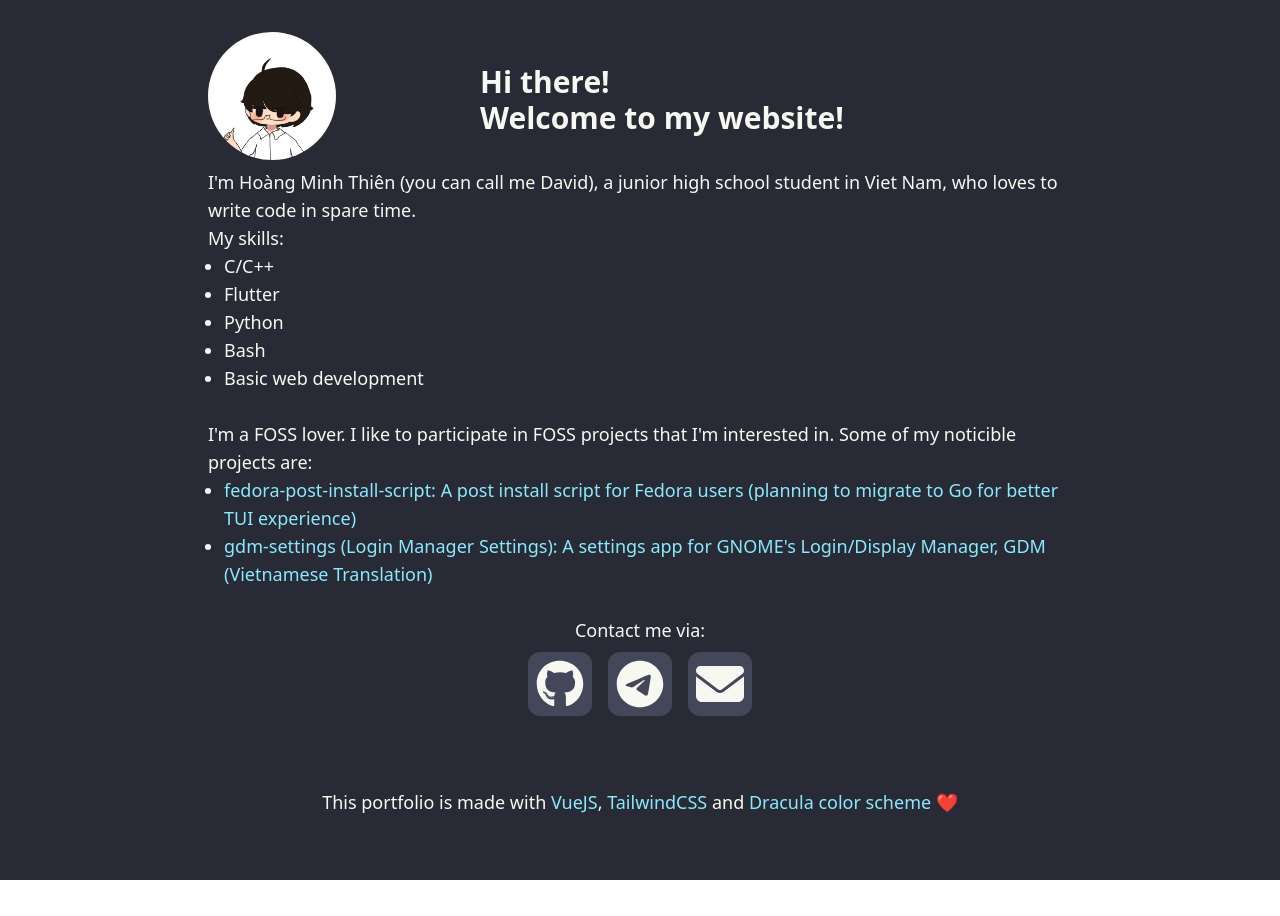
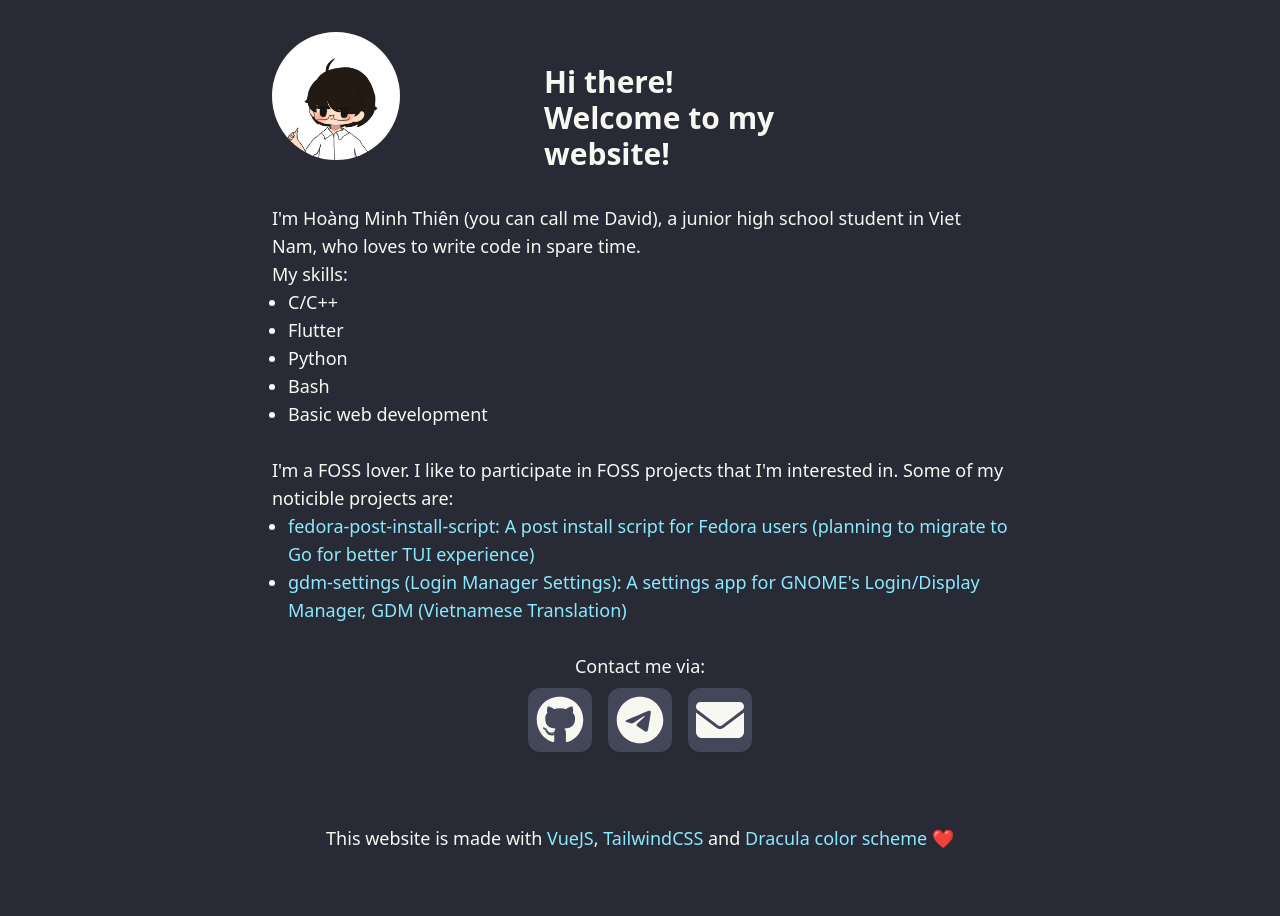
Before and after one commit to hmthien050209/hmthien050209.github.io, a Vue app: page / in a window 1280 px wide. Before the commit the page ends 880 px from the top, so only its background shows below. Built offline with nearby package versions, Linux system fonts and the light colour scheme.

Commit message:
Some minor fixes

```diff
--- a/src/App.vue
+++ b/src/App.vue
@@ -5,7 +5,7 @@ import Footer from './components/Footer.vue'
 
 <template>
   <div class="h-fit w-screen bg-draculaBackground text-draculaForeground overflow-hidden">
-    <div class="pt-8 max-w-4xl justify-center md:ml-auto md:mr-auto pl-4 pr-4">
+    <div class="pt-8 max-w-3xl justify-center md:ml-auto md:mr-auto pl-4 pr-4">
       <div class="h-fit">
         <img src="./assets/avatar.png" alt="My avatar"
           class="rounded-full lg:float-left float-none place-self-center md:h-32 md:w-32 h-24 w-24 mx-auto" />
@@ -16,7 +16,7 @@ import Footer from './components/Footer.vue'
           </h1>
         </div>
       </div>
-      <span class="font-medium lg:text-lg md:text-base text-sm">
+      <span class="body-text">
         I'm Hoàng Minh Thiên (you can call me David), a junior high school student in
         Viet Nam, who loves to write code in spare time.
         <br />
@@ -47,7 +47,7 @@ import Footer from './components/Footer.vue'
         </ul>
       </span>
       <br />
-      <div class="text-center lg:text-lg md:text-base text-sm font-medium">Contact me via:</div>
+      <div class="text-center body-text">Contact me via:</div>
       <div class="flex items-center justify-center">
         <SocialMediaButton url="https://github.com/davidhoang05022009" icon="fa-brands fa-github" />
         <SocialMediaButton url="https://t.me/davidhoang05022009" icon="fa-brands fa-telegram" />
--- a/src/assets/main.css
+++ b/src/assets/main.css
@@ -18,3 +18,7 @@ footer {
 .greeting {
   @apply text-lg md:text-xl lg:text-3xl font-semibold;
 }
+
+.body-text {
+  @apply font-medium lg:text-lg md:text-base text-sm;
+}
--- a/src/components/Footer.vue
+++ b/src/components/Footer.vue
@@ -1,7 +1,7 @@
 <template>
     <footer class="text-center">
-        <span class="lg:text-lg md:text-base text-sm">
-            This portfolio is made with <a href="https://vuejs.org">VueJS</a>,
+        <span class="body-text">
+            This website is made with <a href="https://vuejs.org">VueJS</a>,
             <a href="https://tailwindcss.com">TailwindCSS</a>
             and <a href="https://draculatheme.com">Dracula color scheme</a> ❤️
         </span>
--- a/src/components/SocialMediaButton.vue
+++ b/src/components/SocialMediaButton.vue
@@ -16,6 +16,8 @@ const props = defineProps({
 
 <style scoped>
 .box {
-    @apply bg-draculaCurrentline hover:bg-draculaComment transition-all duration-150 text-draculaForeground md:h-16 md:w-16 h-12 w-12 rounded-xl flex items-center;
+    @apply bg-draculaCurrentline hover:opacity-90 transition-all duration-150
+        text-draculaForeground md:h-16 md:w-16 h-12 w-12 rounded-xl flex items-center
+        shadow-sm;
 }
 </style>
```
